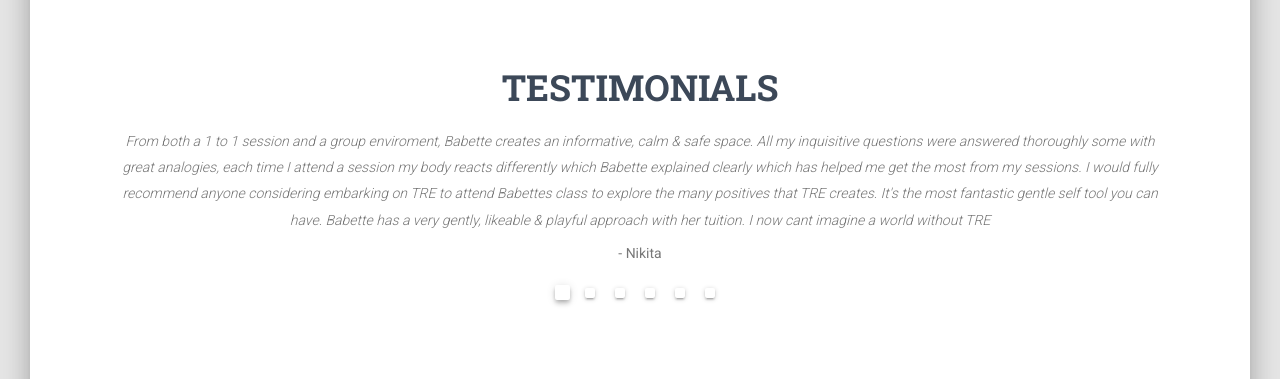
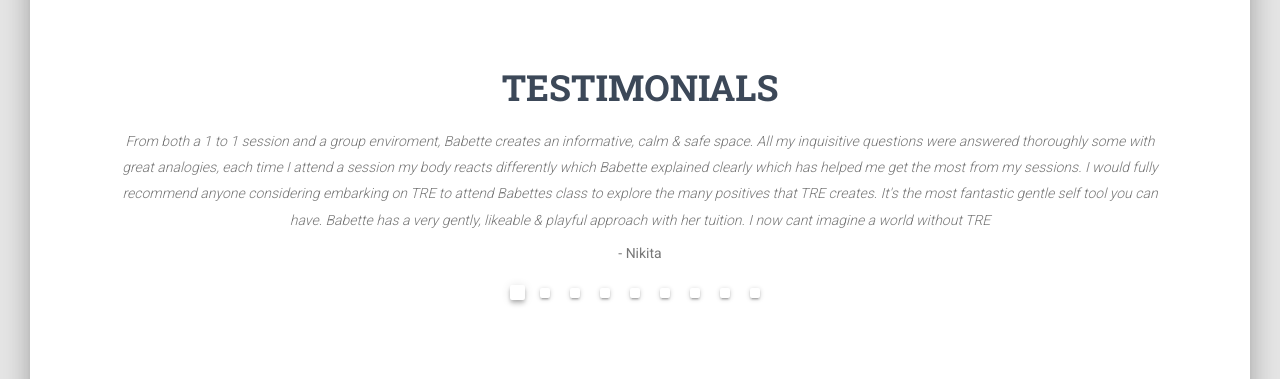
Before and after one commit to StevieSeccombe1/tre-with-babette, a Next.js app: page / in a window 1280 px wide. Shown: the part 2180-2559 px from the top of the page. Built offline with nearby package versions, Linux system fonts and the light colour scheme.

Commit message:
main: more testimonials

```diff
--- a/components/Testimonial/testimonials.js
+++ b/components/Testimonial/testimonials.js
@@ -28,5 +28,20 @@ export const testimonials = [
         text: 'I have been to a few of Babette’s online TRE classes which are ideal for me as I live too far away to attend in person.  Babette explains the process thoroughly and it’s very easy to understand and follow the exercises.  Nothing is rushed and Babette takes the time to ensure everyone is following the exercises correctly.  It’s not too strenuous and I’ve felt a lot of tension release by the end and have always slept incredibly well afterwards.  Babette is friendly and engaging and I would highly recommend TRE to anyone looking for a simple and effective way to combat stress and tension.',
         author: 'Judy',
         date: ''
+    },
+    {
+        text: 'I’d recommend everyone to give TRE a go. I’ve found it helps immensely, not only for stress and emotional trauma, but also physically, helping your body to relax. Babette brings warmth and compassion to all her TRE sessions. She guides you through the exercises, explaining what is happening every step of the way. She also helps you tailor the session to suit you and your needs at the time. I’ve come out of the sessions feeling lighter and more able to process stressful events and grief. An added bonus is the different options to accessing the sessions - 1 to 1, groups or online. This has been useful when I haven’t felt able to face the world! Highly recommended.',
+        author: 'Caroline',
+        date: ''
+    },
+    {
+        text: 'I have attended several of Babette’s TRE classes in Shoreham. She explains the theory and exercises in a very calm and supportive manner within a relaxed environment. I have found TRE to be helpful in easing hip and back pain. I often do the exercises before going to bed and have noticed that afterwards I drift off into a deep sleep within a few minutes of lying down.',
+        author: 'Michael',
+        date: ''
+    },
+    {
+        text: 'I’m so looking forward to my next TRE session with Babette. Although I have done a few now, and know the exercises I still find it’s more powerful in group practice. Since doing TRE I have felt so much more productive & focused...I just seem to get stuff done rather than procrastinating over my to do list .. for me the non verbal element is so good as I’ve had a lot of talking counselling but haven’t always found it effective. TRE just works in a very natural & simple way. Babette is a great facilitator of this process, her explanation and attention to detail, working with a variety of ages & their personal trauma, make the sessions enjoyable & useful for everyone.',
+        author: 'Heather',
+        date: ''
     }
 ];
```
